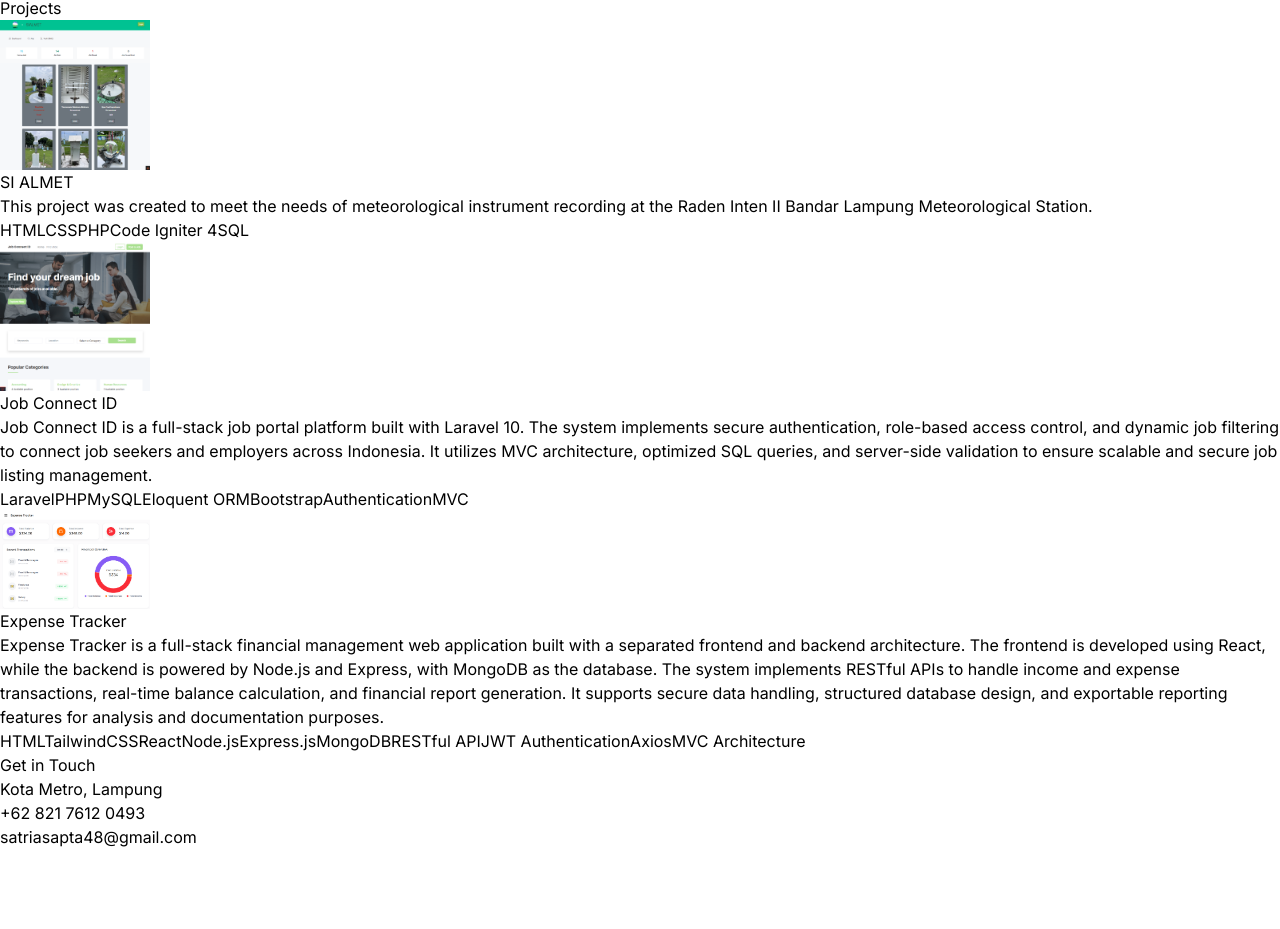
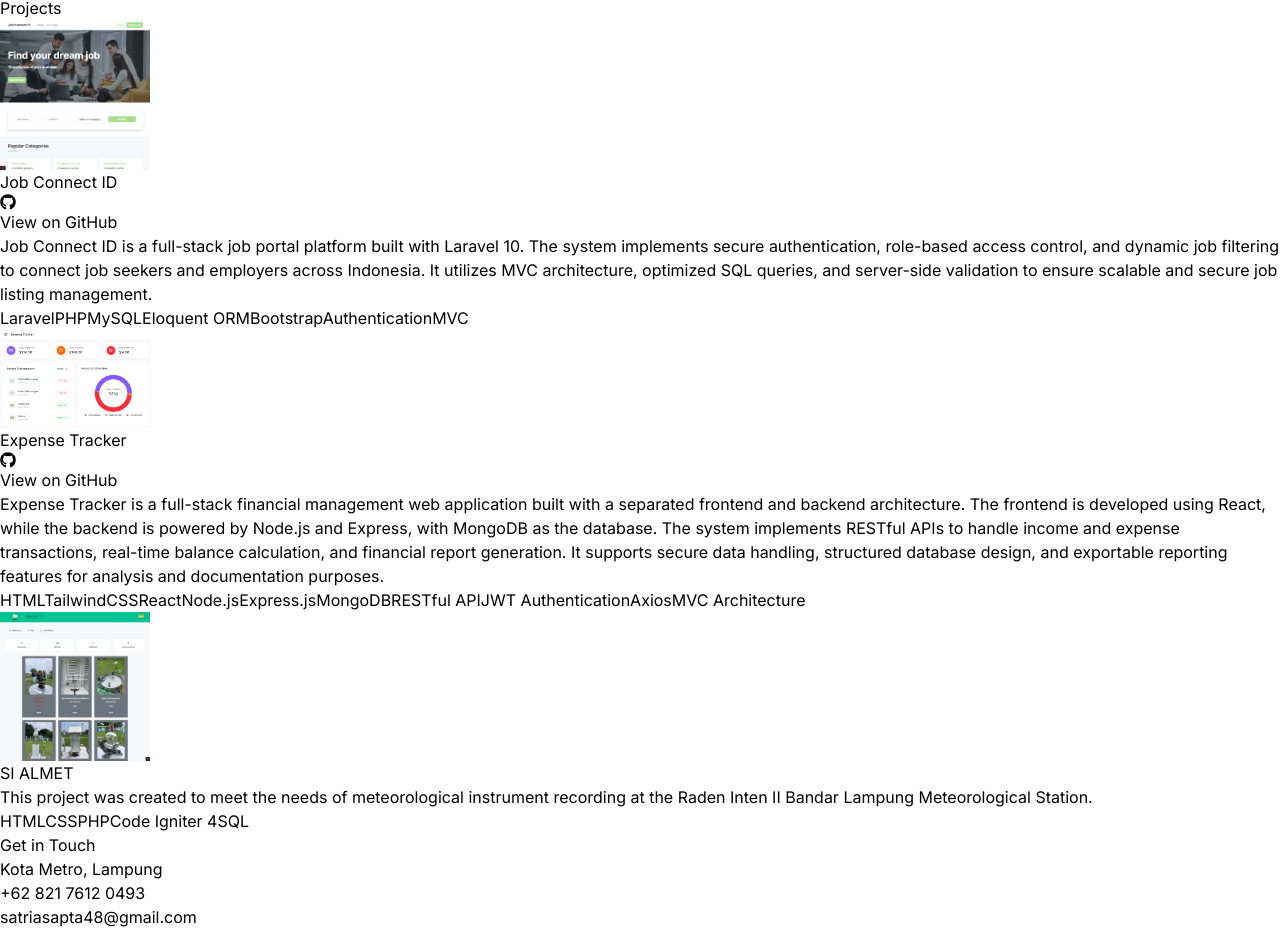
Before and after one commit to satriasapta/portfolio, a React (Vite) app: page / in a window 1280 px wide. Shown: the part 4274-5203 px from the top of the page. Before the commit the page ends 5123 px from the top, so only its background shows below. Built offline with nearby package versions, Linux system fonts and the light colour scheme.

Commit message:
add button view on github

```diff
--- a/src/components/Projects.jsx
+++ b/src/components/Projects.jsx
@@ -1,5 +1,6 @@
 import { PROJECTS } from '../constants'
 import { motion } from 'framer-motion'
+import { FaGithub } from 'react-icons/fa'
 
 const Projects = () => {
     return (
@@ -28,14 +29,28 @@ const Projects = () => {
                             initial={{ x: 100, opacity: 0 }}
                             transition={{ duration: 1 }}
                             className="w-full max-w-xl lg:w-3/4">
-                            <h6 className='mb-2 font-semibold'> {project.title}
-                            </h6>
+                            <div className="mb-2 flex items-center gap-2">
+                                <h6 className='font-semibold'>{project.title}</h6>
+                                {project.githubLink && (
+                                    <a
+                                        href={project.githubLink}
+                                        target="_blank"
+                                        rel="noopener noreferrer"
+                                        className="flex items-center gap-2 rounded-full border border-neutral-700 bg-neutral-900/50 px-3 py-1 text-sm font-medium text-neutral-300 transition-all hover:bg-neutral-800 hover:text-white"
+                                    >
+                                        <FaGithub />
+                                        <span>View on GitHub</span>
+                                    </a>
+                                )}
+                            </div>
                             <p className='mb-4 text-neutral-400'>{project.description}</p>
-                            {project.technologies.map((tech, index) => (
-                                <span key={index} className='mr-2 rounded bg-neutral-900 px-2 py-1 text-sm font-medium text-purple-800'>
-                                    {tech}
-                                </span>
-                            ))}
+                            <div className="flex flex-wrap gap-2">
+                                {project.technologies.map((tech, index) => (
+                                    <span key={index} className='rounded bg-neutral-900 px-2 py-1 text-sm font-medium text-purple-800'>
+                                        {tech}
+                                    </span>
+                                ))}
+                            </div>
                         </motion.div>
                     </div>
                 ))}
--- a/src/constants/index.js
+++ b/src/constants/index.js
@@ -56,17 +56,10 @@ export const EXPERIENCES = [
 
 export const PROJECTS = [
   {
-    title: "SI ALMET",
-    image: project4,
-    description:
-      "This project was created to meet the needs of meteorological instrument recording at the Raden Inten II Bandar Lampung Meteorological Station.",
-    technologies: ["HTML", "CSS", "PHP", "Code Igniter 4", "SQL"],
-  },
-  {
     title: "Job Connect ID",
     image: job_portal,
     description:
-       "Job Connect ID is a full-stack job portal platform built with Laravel 10. The system implements secure authentication, role-based access control, and dynamic job filtering to connect job seekers and employers across Indonesia. It utilizes MVC architecture, optimized SQL queries, and server-side validation to ensure scalable and secure job listing management.",
+      "Job Connect ID is a full-stack job portal platform built with Laravel 10. The system implements secure authentication, role-based access control, and dynamic job filtering to connect job seekers and employers across Indonesia. It utilizes MVC architecture, optimized SQL queries, and server-side validation to ensure scalable and secure job listing management.",
     technologies: [
       "Laravel",
       "PHP",
@@ -75,7 +68,8 @@ export const PROJECTS = [
       "Bootstrap",
       "Authentication",
       "MVC"
-    ]
+    ],
+    githubLink: "https://github.com/satriasapta/job-portal"
   },
   {
     title: "Expense Tracker",
@@ -94,7 +88,17 @@ export const PROJECTS = [
       "Axios",
       "MVC Architecture"
     ],
+    githubLink: "https://github.com/satriasapta/ExpenseTracker"
   },
+  {
+    title: "SI ALMET",
+    image: project4,
+    description:
+      "This project was created to meet the needs of meteorological instrument recording at the Raden Inten II Bandar Lampung Meteorological Station.",
+    technologies: ["HTML", "CSS", "PHP", "Code Igniter 4", "SQL"],
+    // githubLink: "https://github.com/satriasapta/SI-ALMET"
+  },
+
 
 ];
 
```
